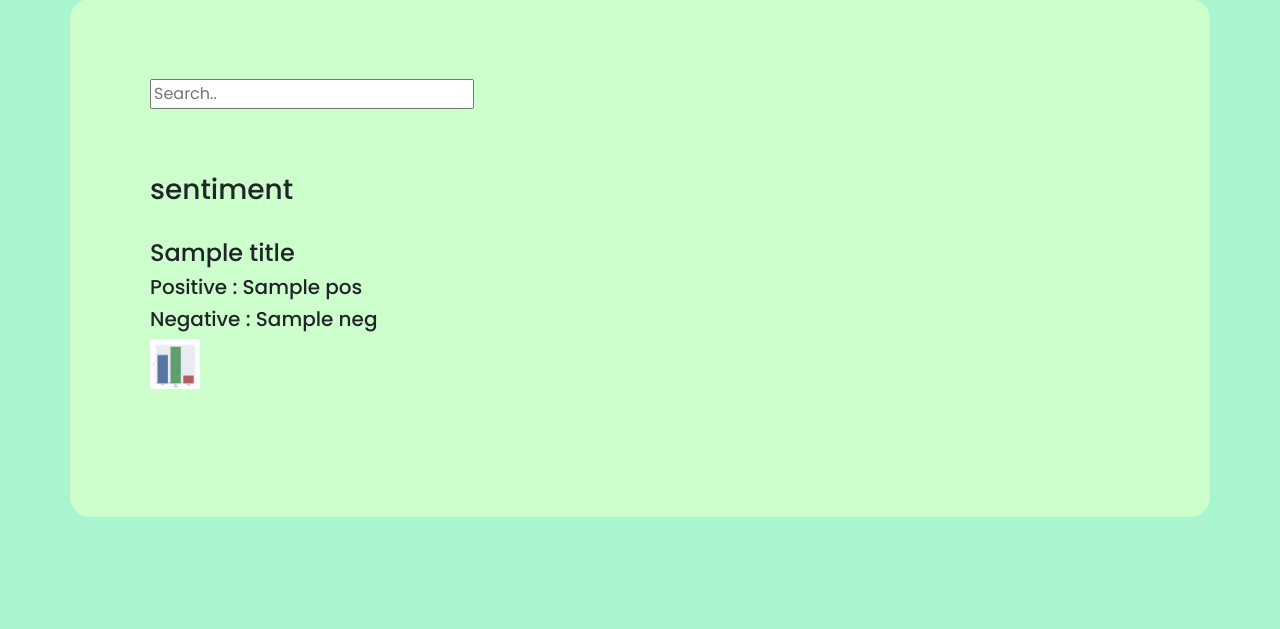
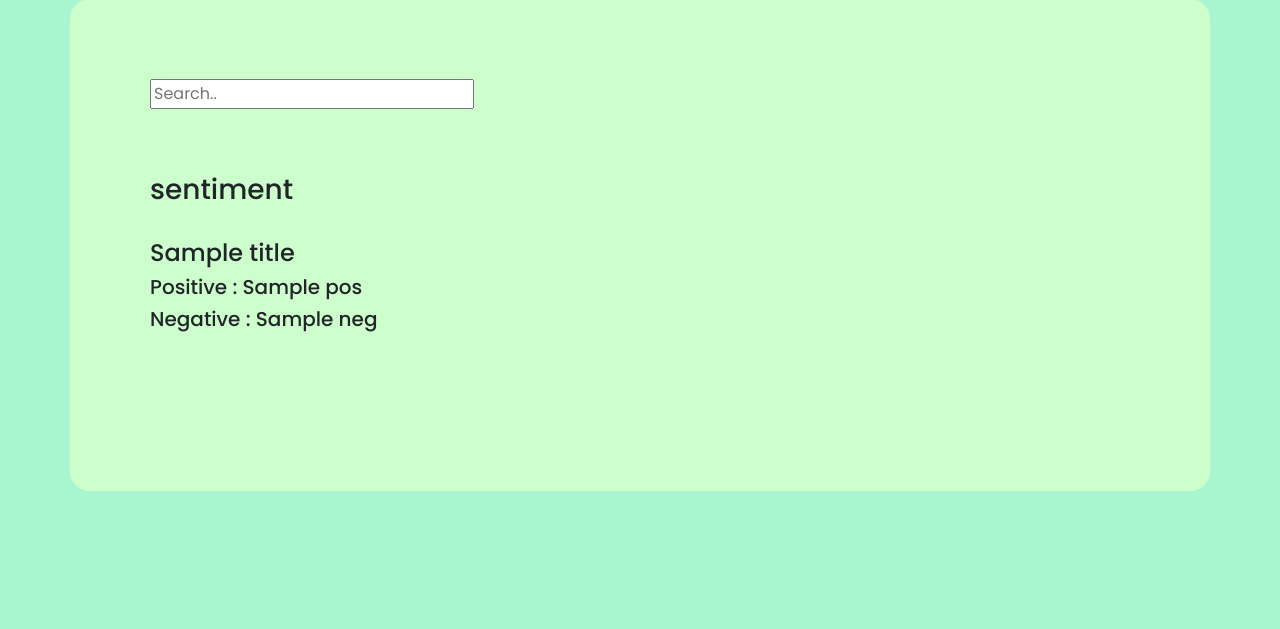
Before and after one commit to kanishksh4rma/DS-Project, a Flask app: template templates/fetch.html in a window 1280 px wide. Shown: the part 65-694 px from the top of the page. Run offline with Flask 2, Linux system fonts and the light colour scheme; the template is opened without the code that fills it: most values are stand-ins (such as "Sample title", 1, 10 or a date in 2020); parts of the project's set-up code (start-up, migrations or seed data) failed here and were passed over.

Commit message:
Update fetch.html

```diff
--- a/templates/fetch.html
+++ b/templates/fetch.html
@@ -39,7 +39,7 @@
                             <h5>Negative : {{neg}}</h5>
 
 
-                              <img src="sentiments.png" height="50px" width="50px">
+<!--                               <img src="sentiments.png" height="50px" width="50px"> -->
 
                             <br>
 
```
